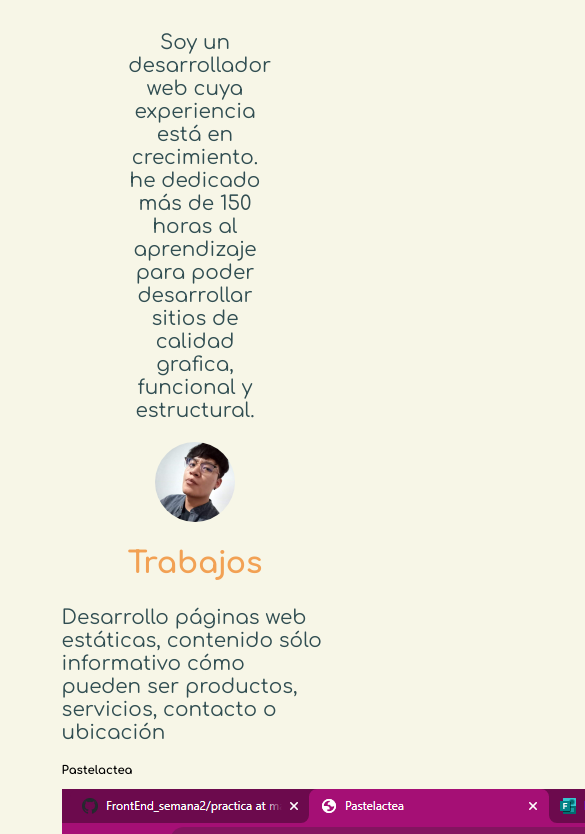
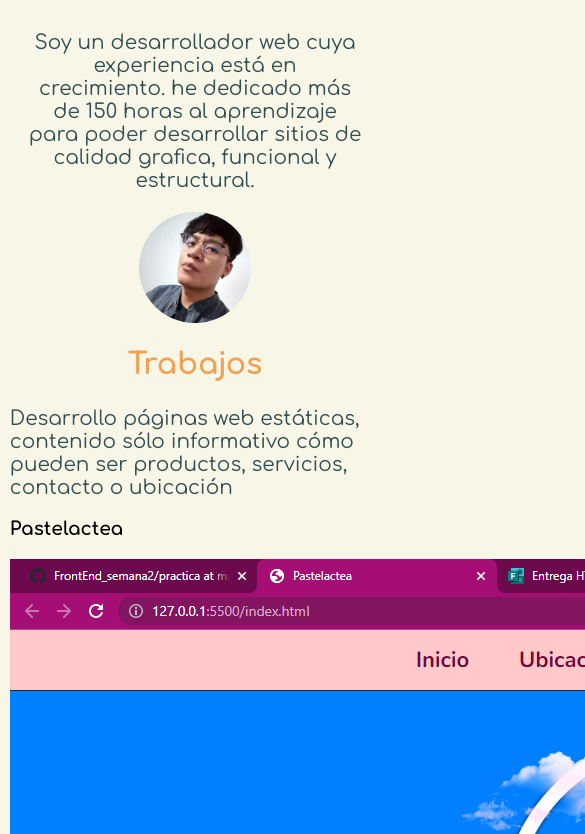
Before and after one commit to MiguelAngelRosasOrtiz/portafolioCorey, a plain HTML site: page index.html in a window 390 px wide. Shown: the part 386-1220 px from the top of the page, 585 px wide, since content can reach past the window. Drawn offline with Linux system fonts and the light colour scheme.

Commit message:
Add files via upload

```diff
--- a/sass/estilos.sass
+++ b/sass/estilos.sass
@@ -43,7 +43,9 @@ html
                 text-align: center
 @media (max-width: 786px)
     body
-        font-size: 10px
+        font-size: 16px
+        .contenedor
+            width: 95%
         h1
             font-size: 45px
 
--- a/sass/header-nav.sass
+++ b/sass/header-nav.sass
@@ -45,3 +45,5 @@ main
             .contenedor-sobre-mi
                 flex-direction: column
                 padding: 0
+                p
+                    width: 90%
```
Also changed, not shown: sass/estilos.css.
